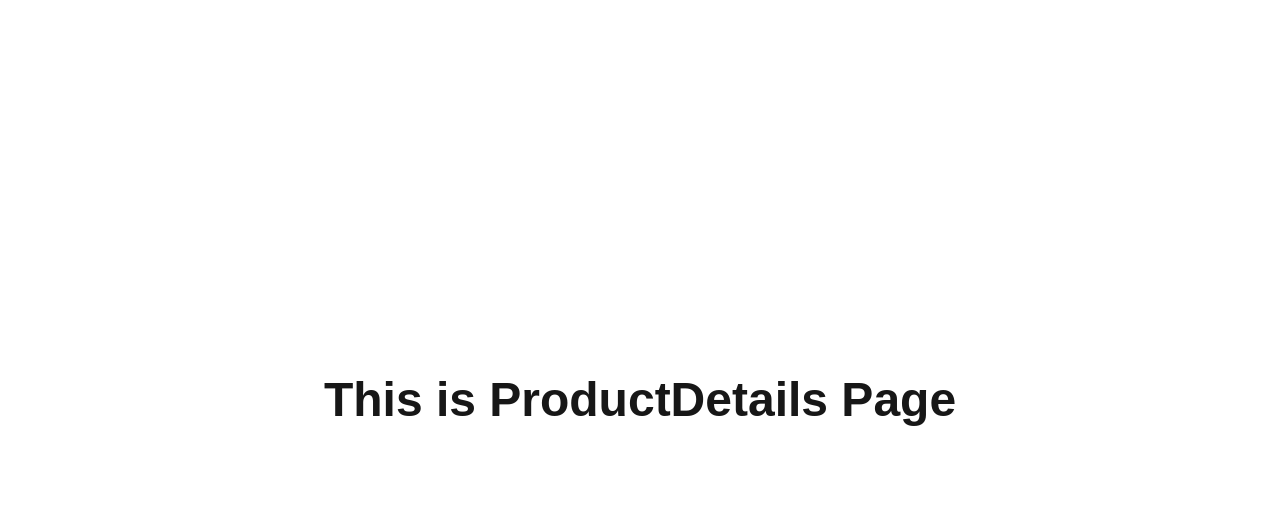
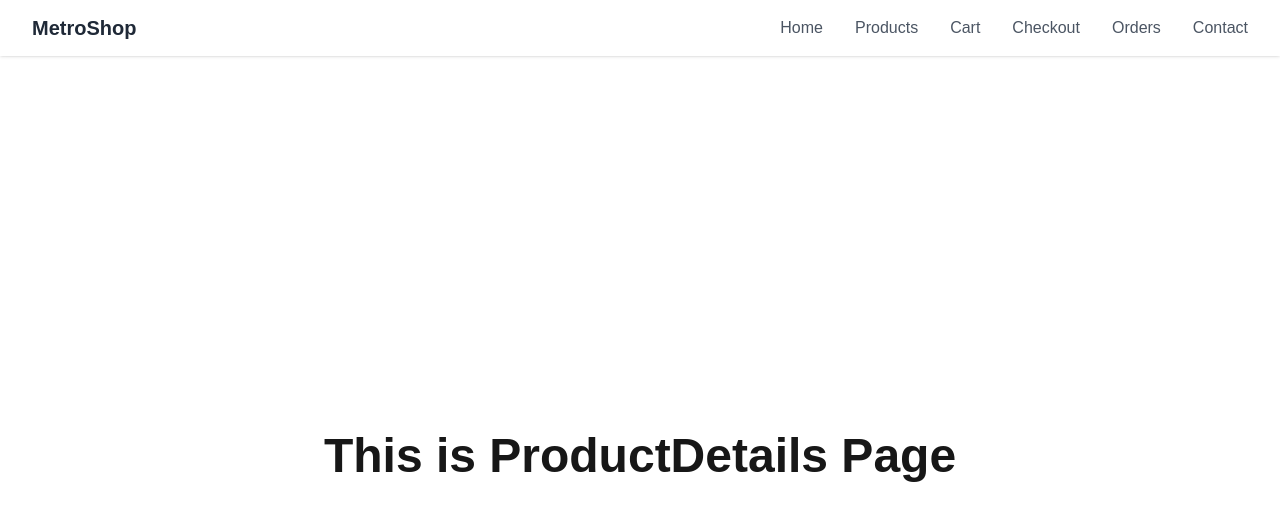
Before and after one commit to mdsejan/MetroShop-client, a Next.js app: page /product/1243 in a window 1280 px wide. Shown: the top 520 px of the page. Built offline with nearby package versions, Linux system fonts and the light colour scheme.

Commit message:
navbar added

```diff
--- a/src/app/cart/page.tsx
+++ b/src/app/cart/page.tsx
@@ -1,7 +1,7 @@
 const CartPage = () => {
   return (
     <div className="w-full h-screen flex justify-center items-center">
-      <h2 className="text-5xl font-bold">This is Cart Page</h2>
+      <h2 className="text-3xl md:text-5xl font-bold">This is Cart Page</h2>
     </div>
   );
 };
--- a/src/app/checkout/page.tsx
+++ b/src/app/checkout/page.tsx
@@ -1,7 +1,7 @@
 const CheckoutPage = () => {
   return (
     <div className="w-full h-screen flex justify-center items-center">
-      <h2 className="text-5xl font-bold">This is Checkout Page</h2>
+      <h2 className="text-3xl md:text-5xl font-bold">This is Checkout Page</h2>
     </div>
   );
 };
--- a/src/app/contact/page.tsx
+++ b/src/app/contact/page.tsx
@@ -1,7 +1,7 @@
 const ContactPage = () => {
   return (
     <div className="w-full h-screen flex justify-center items-center">
-      <h2 className="text-5xl font-bold">This is Contact Page</h2>
+      <h2 className="text-3xl md:text-5xl font-bold">This is Contact Page</h2>
     </div>
   );
 };
--- a/src/app/layout.tsx
+++ b/src/app/layout.tsx
@@ -1,6 +1,7 @@
 import type { Metadata } from "next";
 import localFont from "next/font/local";
 import "./globals.css";
+import Navbar from "@/components/common/Navbar";
 
 const geistSans = localFont({
   src: "./fonts/GeistVF.woff",
@@ -28,7 +29,8 @@ export default function RootLayout({
       <body
         className={`${geistSans.variable} ${geistMono.variable} antialiased`}
       >
-        {children}
+        <Navbar />
+        <main>{children}</main>
       </body>
     </html>
   );
--- a/src/app/orders/page.tsx
+++ b/src/app/orders/page.tsx
@@ -1,7 +1,7 @@
 const OrdersPage = () => {
   return (
     <div className="w-full h-screen flex justify-center items-center">
-      <h2 className="text-5xl font-bold">This is Orders Page</h2>
+      <h2 className="text-3xl md:text-5xl font-bold">This is Orders Page</h2>
     </div>
   );
 };
--- a/src/app/page.tsx
+++ b/src/app/page.tsx
@@ -1,7 +1,7 @@
 const HomePage = () => {
   return (
     <div className="w-full h-screen flex justify-center items-center">
-      <h2 className="text-5xl font-bold">This is Home Page</h2>
+      <h2 className="text-3xl md:text-5xl font-bold">This is Home Page</h2>
     </div>
   );
 };
--- a/src/app/product/[id]/page.tsx
+++ b/src/app/product/[id]/page.tsx
@@ -1,7 +1,9 @@
 const ProductDetails = () => {
   return (
     <div className="w-full h-screen flex justify-center items-center">
-      <h2 className="text-5xl font-bold">This is ProductDetails Page</h2>
+      <h2 className="text-3xl md:text-5xl font-bold">
+        This is ProductDetails Page
+      </h2>
     </div>
   );
 };
--- a/src/app/product/page.tsx
+++ b/src/app/product/page.tsx
@@ -1,7 +1,7 @@
 const ProductPage = () => {
   return (
     <div className="w-full h-screen flex justify-center items-center">
-      <h2 className="text-5xl font-bold">This is Product Page</h2>
+      <h2 className="text-3xl md:text-5xl font-bold">This is Product Page</h2>
     </div>
   );
 };
--- /dev/null
+++ b/src/components/common/Navbar.tsx
@@ -0,0 +1,166 @@
+"use client";
+
+import Link from "next/link";
+import { useState } from "react";
+import { usePathname } from "next/navigation"; // Import usePathname to track the current route
+
+const Navbar: React.FC = () => {
+  const [isMobileMenuOpen, setIsMobileMenuOpen] = useState(false);
+  const pathname = usePathname(); // Get the current path
+
+  // Function to determine if the link is active
+  const isActive = (path: string) => pathname === path;
+
+  return (
+    <nav className="bg-white shadow sticky top-0 z-10">
+      <div className="max-w-7xl mx-auto px-4 sm:px-6 lg:px-8">
+        <div className="flex justify-between items-center h-14">
+          {/* Logo or Title */}
+          <div className="flex-shrink-0">
+            <Link href="/">
+              <h1 className="text-xl font-bold text-gray-800">MetroShop</h1>
+            </Link>
+          </div>
+
+          {/* Desktop Menu */}
+          <div className="hidden md:flex md:space-x-8">
+            <Link
+              href="/"
+              className={`text-gray-600 hover:text-gray-900 ${
+                isActive("/") ? "text-blue-600 font-semibold" : ""
+              }`}
+            >
+              Home
+            </Link>
+            <Link
+              href="/product"
+              className={`text-gray-600 hover:text-gray-900 ${
+                isActive("/product") ? "text-blue-600 font-semibold" : ""
+              }`}
+            >
+              Products
+            </Link>
+            <Link
+              href="/cart"
+              className={`text-gray-600 hover:text-gray-900 ${
+                isActive("/cart") ? "text-blue-600 font-semibold" : ""
+              }`}
+            >
+              Cart
+            </Link>
+            <Link
+              href="/checkout"
+              className={`text-gray-600 hover:text-gray-900 ${
+                isActive("/checkout") ? "text-blue-600 font-semibold" : ""
+              }`}
+            >
+              Checkout
+            </Link>
+            <Link
+              href="/orders"
+              className={`text-gray-600 hover:text-gray-900 ${
+                isActive("/orders") ? "text-blue-600 font-semibold" : ""
+              }`}
+            >
+              Orders
+            </Link>
+            <Link
+              href="/contact"
+              className={`text-gray-600 hover:text-gray-900 ${
+                isActive("/contact") ? "text-blue-600 font-semibold" : ""
+              }`}
+            >
+              Contact
+            </Link>
+          </div>
+
+          <div className="flex md:hidden">
+            <button
+              onClick={() => setIsMobileMenuOpen(!isMobileMenuOpen)}
+              className="p-2 text-gray-600 hover:text-gray-900"
+              aria-label="Toggle Menu"
+            >
+              {/* Hamburger Icon */}
+              <svg
+                xmlns="http://www.w3.org/2000/svg"
+                className="h-6 w-6"
+                fill="none"
+                viewBox="0 0 24 24"
+                stroke="currentColor"
+              >
+                <path
+                  strokeLinecap="round"
+                  strokeLinejoin="round"
+                  strokeWidth={2}
+                  d="M4 6h16M4 12h16m-7 6h7"
+                />
+              </svg>
+            </button>
+          </div>
+        </div>
+      </div>
+
+      {/* Mobile Menu */}
+      <div className={`md:hidden ${isMobileMenuOpen ? "block" : "hidden"}`}>
+        <div className="flex flex-col space-y-2 p-4">
+          <Link
+            href="/"
+            onClick={() => setIsMobileMenuOpen(!isMobileMenuOpen)}
+            className={`text-gray-600 hover:text-gray-900 ${
+              isActive("/") ? "text-blue-600 font-semibold" : ""
+            }`}
+          >
+            Home
+          </Link>
+          <Link
+            href="/product"
+            onClick={() => setIsMobileMenuOpen(!isMobileMenuOpen)}
+            className={`text-gray-600 hover:text-gray-900 ${
+              isActive("/product") ? "text-blue-600 font-semibold" : ""
+            }`}
+          >
+            Products
+          </Link>
+          <Link
+            href="/cart"
+            onClick={() => setIsMobileMenuOpen(!isMobileMenuOpen)}
+            className={`text-gray-600 hover:text-gray-900 ${
+              isActive("/cart") ? "text-blue-600 font-semibold" : ""
+            }`}
+          >
+            Cart
+          </Link>
+          <Link
+            href="/checkout"
+            onClick={() => setIsMobileMenuOpen(!isMobileMenuOpen)}
+            className={`text-gray-600 hover:text-gray-900 ${
+              isActive("/checkout") ? "text-blue-600 font-semibold" : ""
+            }`}
+          >
+            Checkout
+          </Link>
+          <Link
+            href="/orders"
+            onClick={() => setIsMobileMenuOpen(!isMobileMenuOpen)}
+            className={`text-gray-600 hover:text-gray-900 ${
+              isActive("/orders") ? "text-blue-600 font-semibold" : ""
+            }`}
+          >
+            Orders
+          </Link>
+          <Link
+            href="/contact"
+            onClick={() => setIsMobileMenuOpen(!isMobileMenuOpen)}
+            className={`text-gray-600 hover:text-gray-900 ${
+              isActive("/contact") ? "text-blue-600 font-semibold" : ""
+            }`}
+          >
+            Contact
+          </Link>
+        </div>
+      </div>
+    </nav>
+  );
+};
+
+export default Navbar;
```
